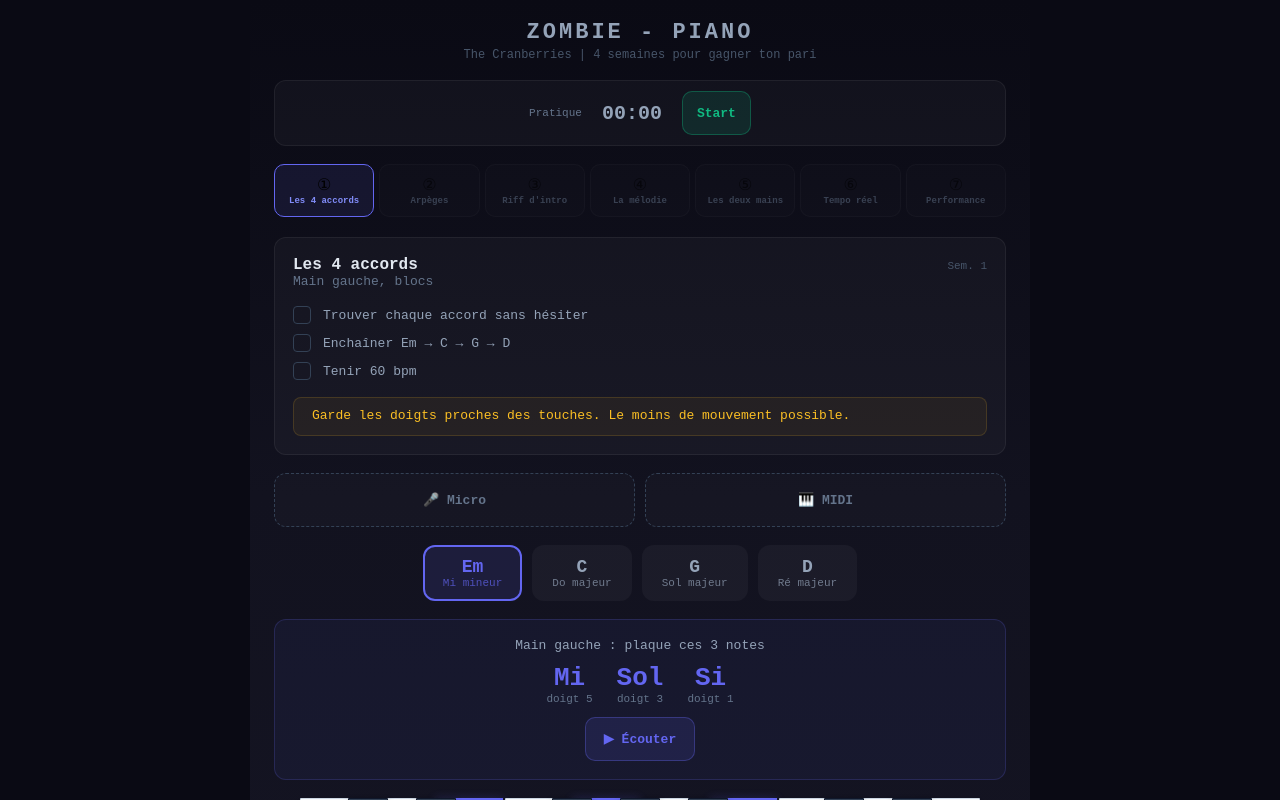
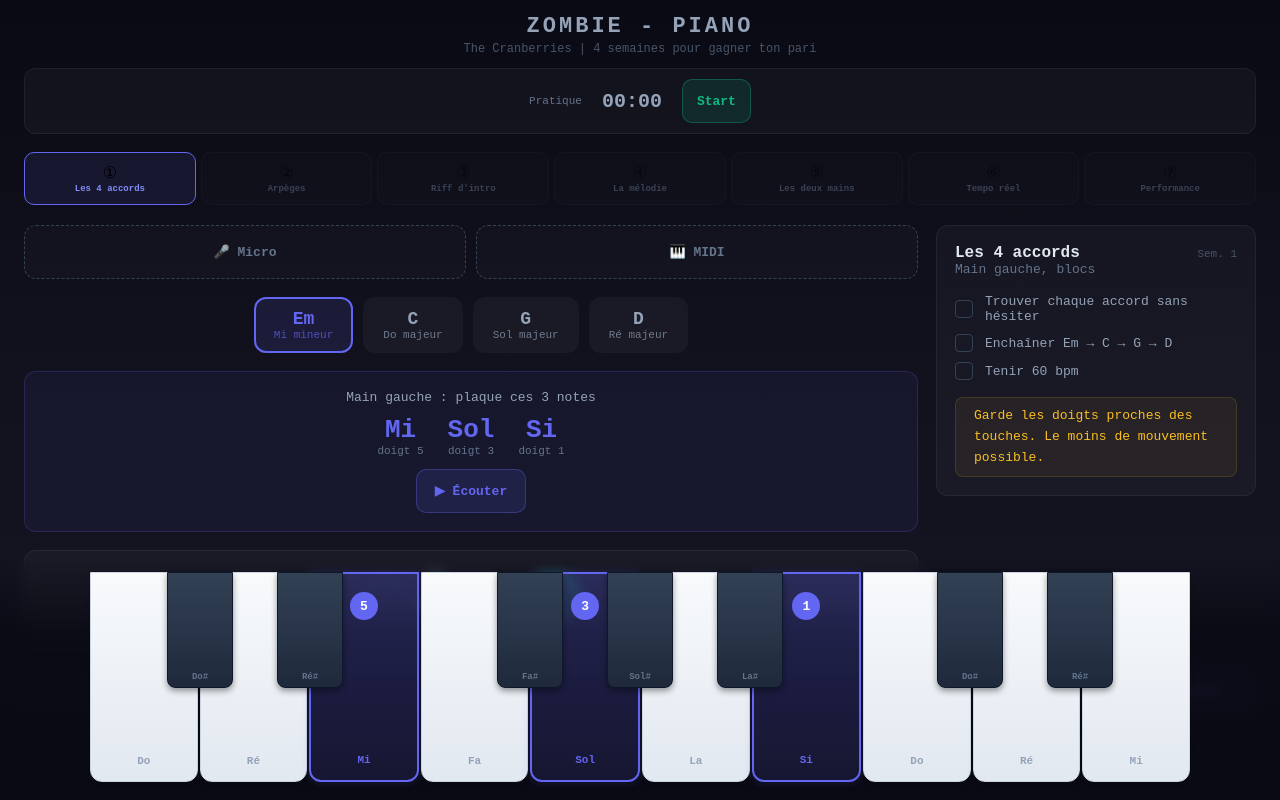
Before and after one commit to ejac-prog/piano-tutor, a React (Vite) app: page / in a window 1280 px wide. Built offline with nearby package versions, Linux system fonts and the light colour scheme.

Commit message:
Mode paysage iPad + son en silencieux iOS

```diff
--- a/src/App.jsx
+++ b/src/App.jsx
@@ -89,12 +89,20 @@
    RESPONSIVE HOOK — iPad vs phone
    ═══════════════════════════════════════════════════════════════════ */
 function useResponsive(){
-  const[w,setW]=useState(typeof window!=="undefined"?window.innerWidth:400);
-  useEffect(()=>{const h=()=>setW(window.innerWidth);window.addEventListener("resize",h);return()=>window.removeEventListener("resize",h)},[]);
+  const[s,setS]=useState(()=>typeof window!=="undefined"?{w:window.innerWidth,h:window.innerHeight}:{w:400,h:800});
+  useEffect(()=>{const h=()=>setS({w:window.innerWidth,h:window.innerHeight});
+    window.addEventListener("resize",h);window.addEventListener("orientationchange",h);
+    return()=>{window.removeEventListener("resize",h);window.removeEventListener("orientationchange",h)}},[]);
+  const{w,h}=s;
   const ipad=w>=700;
+  // Paysage actif seulement quand on est sur un grand écran ET en orientation paysage
+  const landscape=ipad && w>h;
+  // En paysage, le piano prend toute la largeur dispo et reste raisonnable en hauteur
+  const pianoH=landscape?Math.min(210,Math.floor(h*0.32)):(ipad?240:170);
+  const pianoMaxW=landscape?Math.min(w-32,1100):(ipad?680:540);
   return{
-    ipad, w,
-    piano:{h:ipad?240:170, maxW:ipad?680:540},
+    ipad, landscape, w, h,
+    piano:{h:pianoH, maxW:pianoMaxW},
     font:{xs:ipad?11:8, sm:ipad?13:10, md:ipad?16:13, lg:ipad?20:16, xl:ipad?26:20, xxl:ipad?32:24},
     btn:{min:ipad?44:26, play:ipad?52:42, lg:ipad?56:48},
     gap:ipad?10:6, pad:ipad?18:12, rad:ipad?12:10,
@@ -107,13 +115,34 @@
    AUDIO ENGINE
    ═══════════════════════════════════════════════════════════════════ */
 function useAudio(){
-  const ctx=useRef(null);const unlocked=useRef(false);const pool=useRef([]);
+  const ctx=useRef(null);const unlocked=useRef(false);const pool=useRef([]);const silentEl=useRef(null);
   const getCtx=useCallback(()=>{if(!ctx.current)ctx.current=new(window.AudioContext||window.webkitAudioContext)();return ctx.current},[]);
   const unlock=useCallback(()=>{
     const c=getCtx();if(c.state==="suspended")c.resume();
     if(unlocked.current)return;
+    // Oscillateur silencieux pour débloquer le AudioContext sur iOS
     const o=c.createOscillator(),g=c.createGain();g.gain.value=0;
-    o.connect(g);g.connect(c.destination);o.start();o.stop(c.currentTime+.001);unlocked.current=true;
+    o.connect(g);g.connect(c.destination);o.start();o.stop(c.currentTime+.001);
+    // Contournement du switch silencieux iOS : un <audio> HTML5 silencieux en boucle
+    // bascule la catégorie audio iOS de "ambient" vers "playback", ce qui permet au
+    // son de jouer même quand l'iPad est en mode silencieux (switch latéral activé).
+    if(!silentEl.current){
+      try{
+        // Génère un WAV strictement silencieux (50 ms, 8 kHz mono 16-bit) en runtime
+        const sr=8000,ns=400,buf=new ArrayBuffer(44+ns*2),v=new DataView(buf);
+        v.setUint32(0,0x46464952,true);v.setUint32(4,36+ns*2,true);v.setUint32(8,0x45564157,true);
+        v.setUint32(12,0x20746d66,true);v.setUint32(16,16,true);v.setUint16(20,1,true);v.setUint16(22,1,true);
+        v.setUint32(24,sr,true);v.setUint32(28,sr*2,true);v.setUint16(32,2,true);v.setUint16(34,16,true);
+        v.setUint32(36,0x61746164,true);v.setUint32(40,ns*2,true);
+        const url=URL.createObjectURL(new Blob([buf],{type:"audio/wav"}));
+        const a=document.createElement("audio");
+        a.setAttribute("playsinline","");a.setAttribute("webkit-playsinline","");
+        a.loop=true;a.preload="auto";a.volume=1;a.src=url;
+        const p=a.play();if(p&&p.catch)p.catch(()=>{});
+        silentEl.current=a;
+      }catch(e){}
+    }
+    unlocked.current=true;
   },[getCtx]);
   const cleanup=useCallback(()=>{while(pool.current.length>14){const x=pool.current.shift();try{x.o.stop();x.o.disconnect();x.g.disconnect()}catch(e){}}},[]);
   const note=useCallback((n,v=0.3)=>{
@@ -207,7 +236,7 @@
   const ww=100/ws.length;
   const clr=n=>{if(hl&&hl.has(n))return c1;if(hl2&&hl2.has(n))return c2||"#e879f9";return null};
   const isDet=n=>(detectedNote&&detectedNote===n)||(midiNotes&&midiNotes.has(n));
-  return(
+  const inner=(
     <div style={{position:"relative",width:"100%",maxWidth:R.piano.maxW,height:R.piano.h,margin:"0 auto"}}>
       <div style={{display:"flex",gap:2,height:"100%",position:"relative",zIndex:1}}>
         {ws.map(k=>{const cl=clr(k.note),pr=pressed.has(k.note),det=isDet(k.note);return(
@@ -235,6 +264,13 @@
           <div style={{fontSize:R.font.xs-2,fontWeight:600,color:det?"#fff":cl?"#fff":"#64748b"}}>{fr(k.note)}</div>
         </div>);})}
     </div>);
+  // En paysage iPad, on fixe le piano au bas de l'écran sur toute la largeur
+  if(R.landscape){
+    return(<div style={{position:"fixed",left:0,right:0,bottom:0,padding:"12px 20px 18px",
+      background:"linear-gradient(180deg,rgba(10,10,20,0) 0%,rgba(10,10,20,.85) 30%,rgba(10,10,20,.97) 100%)",
+      backdropFilter:"blur(6px)",WebkitBackdropFilter:"blur(6px)",zIndex:50}}>{inner}</div>);
+  }
+  return inner;
 }
 
 /* ═══════════════════════════════════════════════════════════════════
@@ -590,14 +626,32 @@
   const tog=i=>setDone(p=>{const s=new Set(p);const k=`${songId}-${les}-${i}`;s.has(k)?s.delete(k):s.add(k);return s});
   const LessonComp=LESSON_COMPONENTS[les];
 
+  // Bloc d'en-tête de leçon (objectifs + tip), réutilisé en portrait et en paysage
+  const lessonHeader=(
+    <div style={{padding:R.pad,borderRadius:R.rad,background:"rgba(255,255,255,.03)",border:"1px solid rgba(255,255,255,.06)",marginBottom:R.landscape?0:R.pad}}>
+      <div style={{display:"flex",justifyContent:"space-between",alignItems:"baseline"}}>
+        <div><div style={{fontSize:R.font.md,fontWeight:700,color:"#e2e8f0"}}>{L.t}</div><div style={{fontSize:R.font.sm,color:"#64748b"}}>{L.s}</div></div>
+        <div style={{fontSize:R.font.xs,color:"#475569"}}>{L.wk}</div></div>
+      <div style={{marginTop:R.gap+2}}>
+        {L.goals.map((g,i)=>{const d=done.has(`${songId}-${les}-${i}`);return(
+          <div key={i} onClick={()=>tog(i)} style={{display:"flex",alignItems:"center",gap:R.gap+2,padding:`${R.ipad?5:3}px 0`,cursor:"pointer"}}>
+            <div style={{width:R.ipad?18:14,height:R.ipad?18:14,borderRadius:4,flexShrink:0,border:d?"none":"1px solid #334155",background:d?"#10b981":"transparent",display:"flex",alignItems:"center",justifyContent:"center",fontSize:R.font.xs,color:"#fff"}}>{d&&"✓"}</div>
+            <div style={{fontSize:R.font.sm,color:d?"#64748b":"#94a3b8",textDecoration:d?"line-through":"none"}}>{g}</div></div>)})}</div>
+      <div style={{marginTop:R.gap+2,padding:`${R.ipad?8:5}px ${R.pad}px`,borderRadius:R.rad-4,background:"rgba(251,191,36,.06)",border:"1px solid rgba(251,191,36,.15)",fontSize:R.font.sm,color:"#fbbf24",lineHeight:1.6}}>{L.tip}</div>
+    </div>);
+
+  // Bloc de leçon active (key force le remount = nettoie tous les intervals)
+  const lessonContent=<LessonComp key={`${songId}-${les}`} song={song} R={R} a={au} pitch={pitch} midi={midi} detNote={detNote} midiNotes={midi.activeNotes}/>;
+
   return(
     <div style={{minHeight:"100vh",background:"linear-gradient(180deg,#0a0a14,#12121f 40%,#161625)",color:"#e2e8f0",
-      fontFamily:"'JetBrains Mono','SF Mono','Fira Code',monospace",padding:`${R.ipad?20:14}px ${R.ipad?24:12}px`,
-      maxWidth:R.ipad?780:600,margin:"0 auto"}}>
+      fontFamily:"'JetBrains Mono','SF Mono','Fira Code',monospace",
+      padding:R.landscape?`14px 24px ${R.piano.h+36}px`:`${R.ipad?20:14}px ${R.ipad?24:12}px`,
+      maxWidth:R.landscape?1280:(R.ipad?780:600),margin:"0 auto"}}>
       <style>{`@keyframes pulse{0%,100%{opacity:1}50%{opacity:.4}}`}</style>
 
       {/* Header */}
-      <div style={{textAlign:"center",marginBottom:R.pad}}>
+      <div style={{textAlign:"center",marginBottom:R.landscape?R.gap+2:R.pad}}>
         <h1 style={{fontSize:R.font.lg+2,fontWeight:700,letterSpacing:3,textTransform:"uppercase",color:"#94a3b8",margin:0}}>{song.title} - Piano</h1>
         <p style={{fontSize:R.font.xs+1,color:"#475569",margin:"3px 0 0"}}>{song.artist} | 4 semaines pour gagner ton pari</p>
       </div>
@@ -623,21 +677,18 @@
           </button>)})}
       </div>
 
-      {/* Lesson header */}
-      <div style={{padding:R.pad,borderRadius:R.rad,background:"rgba(255,255,255,.03)",border:"1px solid rgba(255,255,255,.06)",marginBottom:R.pad}}>
-        <div style={{display:"flex",justifyContent:"space-between",alignItems:"baseline"}}>
-          <div><div style={{fontSize:R.font.md,fontWeight:700,color:"#e2e8f0"}}>{L.t}</div><div style={{fontSize:R.font.sm,color:"#64748b"}}>{L.s}</div></div>
-          <div style={{fontSize:R.font.xs,color:"#475569"}}>{L.wk}</div></div>
-        <div style={{marginTop:R.gap+2}}>
-          {L.goals.map((g,i)=>{const d=done.has(`${songId}-${les}-${i}`);return(
-            <div key={i} onClick={()=>tog(i)} style={{display:"flex",alignItems:"center",gap:R.gap+2,padding:`${R.ipad?5:3}px 0`,cursor:"pointer"}}>
-              <div style={{width:R.ipad?18:14,height:R.ipad?18:14,borderRadius:4,flexShrink:0,border:d?"none":"1px solid #334155",background:d?"#10b981":"transparent",display:"flex",alignItems:"center",justifyContent:"center",fontSize:R.font.xs,color:"#fff"}}>{d&&"✓"}</div>
-              <div style={{fontSize:R.font.sm,color:d?"#64748b":"#94a3b8",textDecoration:d?"line-through":"none"}}>{g}</div></div>)})}</div>
-        <div style={{marginTop:R.gap+2,padding:`${R.ipad?8:5}px ${R.pad}px`,borderRadius:R.rad-4,background:"rgba(251,191,36,.06)",border:"1px solid rgba(251,191,36,.15)",fontSize:R.font.sm,color:"#fbbf24",lineHeight:1.6}}>{L.tip}</div>
-      </div>
-
-      {/* Active lesson — key forces remount = cleans up intervals */}
-      <LessonComp key={`${songId}-${les}`} song={song} R={R} a={au} pitch={pitch} midi={midi} detNote={detNote} midiNotes={midi.activeNotes}/>
+      {/* Zone leçon : grille 2 colonnes en paysage, flow normal en portrait */}
+      {R.landscape ? (
+        <div style={{display:"grid",gridTemplateColumns:"1fr 320px",gap:R.pad,alignItems:"start"}}>
+          <div style={{minWidth:0}}>{lessonContent}</div>
+          <div style={{position:"sticky",top:14}}>{lessonHeader}</div>
+        </div>
+      ) : (
+        <>
+          {lessonHeader}
+          {lessonContent}
+        </>
+      )}
 
       {/* Nav */}
       <div style={{display:"flex",justifyContent:"space-between",marginTop:R.pad+4,padding:"0 2px"}}>
```
